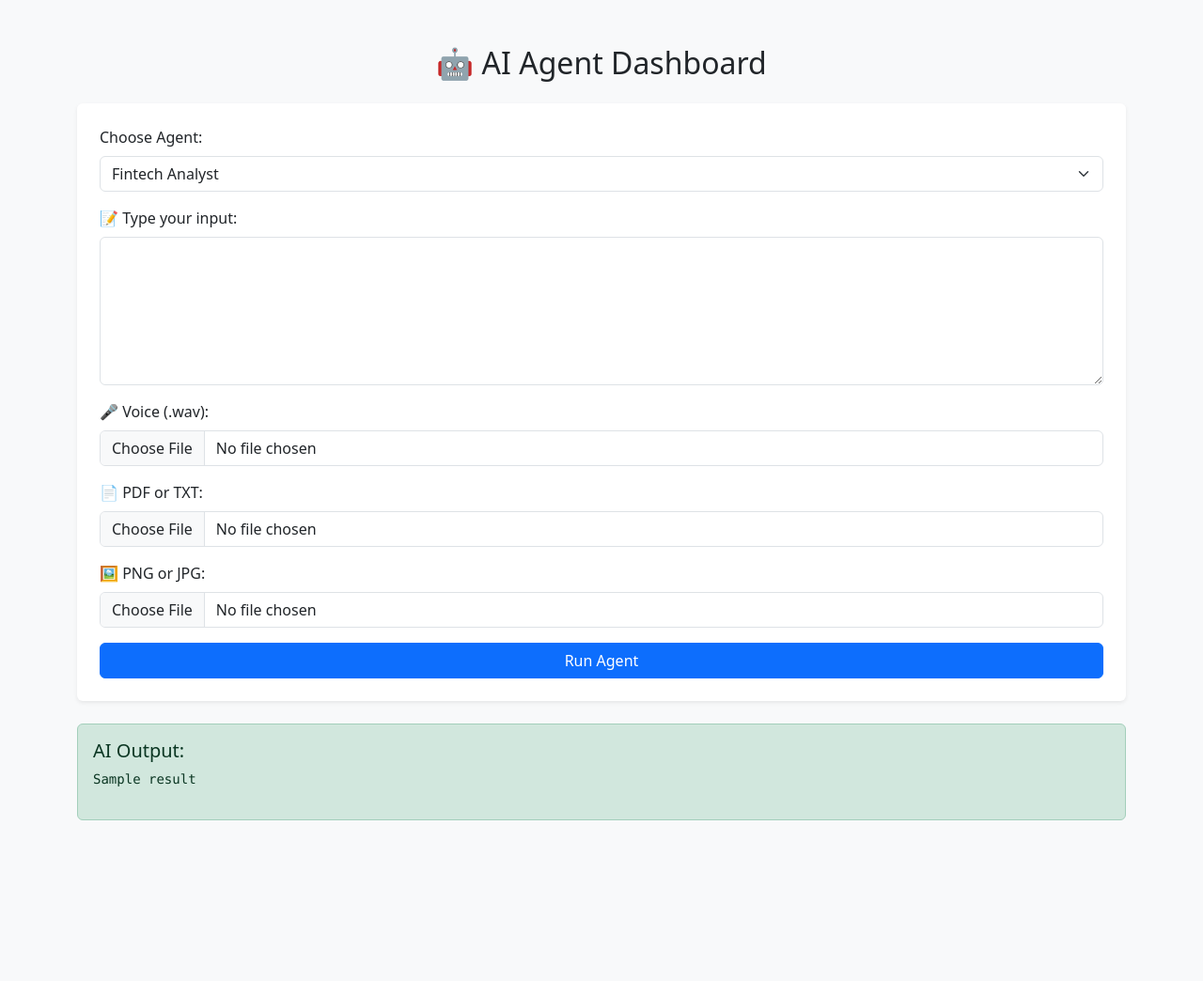
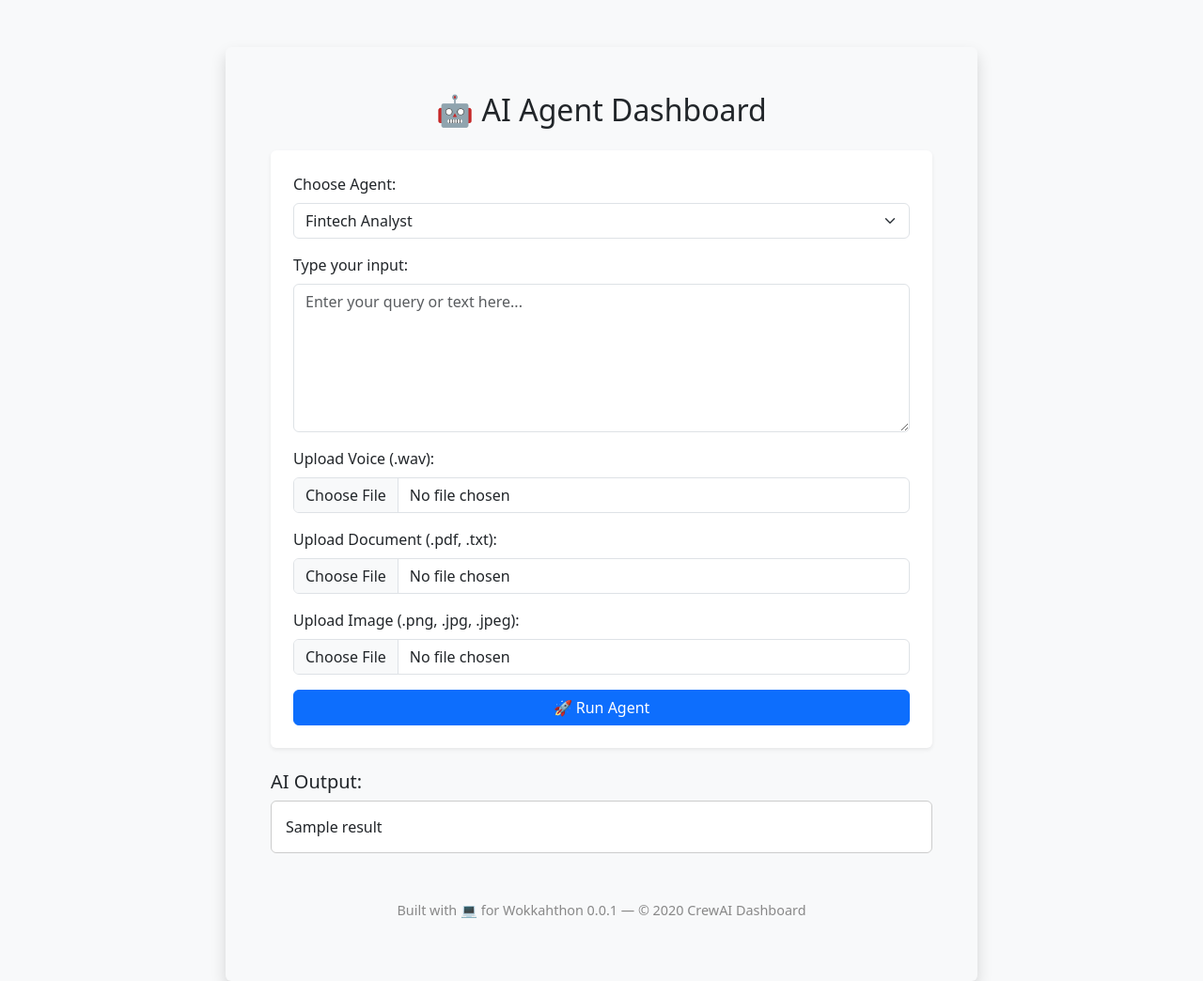
Before and after one commit to akanbiabiodun25/crewai-ai-dashboard, a Flask app: template templates/index.html in a window 1280 px wide. Shown: the whole page at 94% size. Before the commit the page ends 873 px from the top, so only its background shows below. Run offline with Flask 3, Linux system fonts and the light colour scheme; the template is opened without the code that fills it: most values are stand-ins (such as "Sample title", 1, 10 or a date in 2020).

Commit message:
Enhanced UI and agent support

```diff
--- a/templates/index.html
+++ b/templates/index.html
@@ -4,12 +4,40 @@
 <head>
     <meta charset="UTF-8">
     <title>AI Agent Dashboard</title>
+    <meta name="viewport" content="width=device-width, initial-scale=1">
+    <!-- Bootstrap CSS CDN -->
     <link href="https://cdn.jsdelivr.net/npm/bootstrap@5.3.3/dist/css/bootstrap.min.css" rel="stylesheet">
+    <style>
+        body {
+            background-color: #f8f9fa;
+        }
+
+        .container {
+            max-width: 800px;
+            margin-top: 50px;
+        }
+
+        .output-box {
+            white-space: pre-wrap;
+            background-color: #fff;
+            border: 1px solid #ccc;
+            padding: 15px;
+            border-radius: 6px;
+        }
+
+        footer {
+            margin-top: 50px;
+            text-align: center;
+            font-size: 0.9rem;
+            color: #888;
+        }
+    </style>
 </head>
 
-<body class="bg-light">
-    <div class="container py-5">
-        <h2 class="text-center mb-4">🤖 AI Agent Dashboard</h2>
+<body>
+    <div class="container bg-light p-5 rounded shadow">
+        <h2 class="mb-4 text-center">🤖 AI Agent Dashboard</h2>
+
         <form method="post" enctype="multipart/form-data" class="bg-white p-4 rounded shadow-sm">
             <div class="mb-3">
                 <label class="form-label">Choose Agent:</label>
@@ -21,6 +49,7 @@
                     <option value="faq">FAQ Bot</option>
                     <option value="sales">Sales Closer</option>
                     <option value="hiring">Hiring Funnel</option>
+                    <option value="bpa">Process Optimizer</option>
                     <option value="regulatory">Compliance Officer</option>
                     <option value="portfolio">Portfolio Recommender</option>
                     <option value="onboarding">Customer Onboarding</option>
@@ -33,34 +62,39 @@
             </div>
 
             <div class="mb-3">
-                <label class="form-label">📝 Type your input:</label>
-                <textarea name="user_input" class="form-control" rows="6"></textarea>
+                <label class="form-label"> Type your input:</label>
+                <textarea name="user_input" class="form-control" rows="6"
+                    placeholder="Enter your query or text here..."></textarea>
             </div>
 
             <div class="mb-3">
-                <label class="form-label">🎤 Voice (.wav):</label>
+                <label class="form-label"> Upload Voice (.wav):</label>
                 <input type="file" name="audio_file" accept=".wav" class="form-control">
             </div>
 
             <div class="mb-3">
-                <label class="form-label">📄 PDF or TXT:</label>
+                <label class="form-label"> Upload Document (.pdf, .txt):</label>
                 <input type="file" name="text_file" accept=".pdf,.txt" class="form-control">
             </div>
 
             <div class="mb-3">
-                <label class="form-label">🖼️ PNG or JPG:</label>
+                <label class="form-label"> Upload Image (.png, .jpg, .jpeg):</label>
                 <input type="file" name="image_file" accept=".png,.jpg,.jpeg" class="form-control">
             </div>
 
-            <button type="submit" class="btn btn-primary w-100">Run Agent</button>
+            <button type="submit" class="btn btn-primary w-100">🚀 Run Agent</button>
         </form>
 
         {% if result %}
-        <div class="alert alert-success mt-4">
-            <h5 class="alert-heading">AI Output:</h5>
-            <pre>{{ result }}</pre>
+        <div class="mt-4">
+            <h5>AI Output:</h5>
+            <div class="output-box">{{ result }}</div>
         </div>
         {% endif %}
+
+        <footer>
+            <p class="mt-5">Built with 💻 for Wokkahthon 0.0.1 — © {{ now().year }} CrewAI Dashboard</p>
+        </footer>
     </div>
 </body>
 
```
